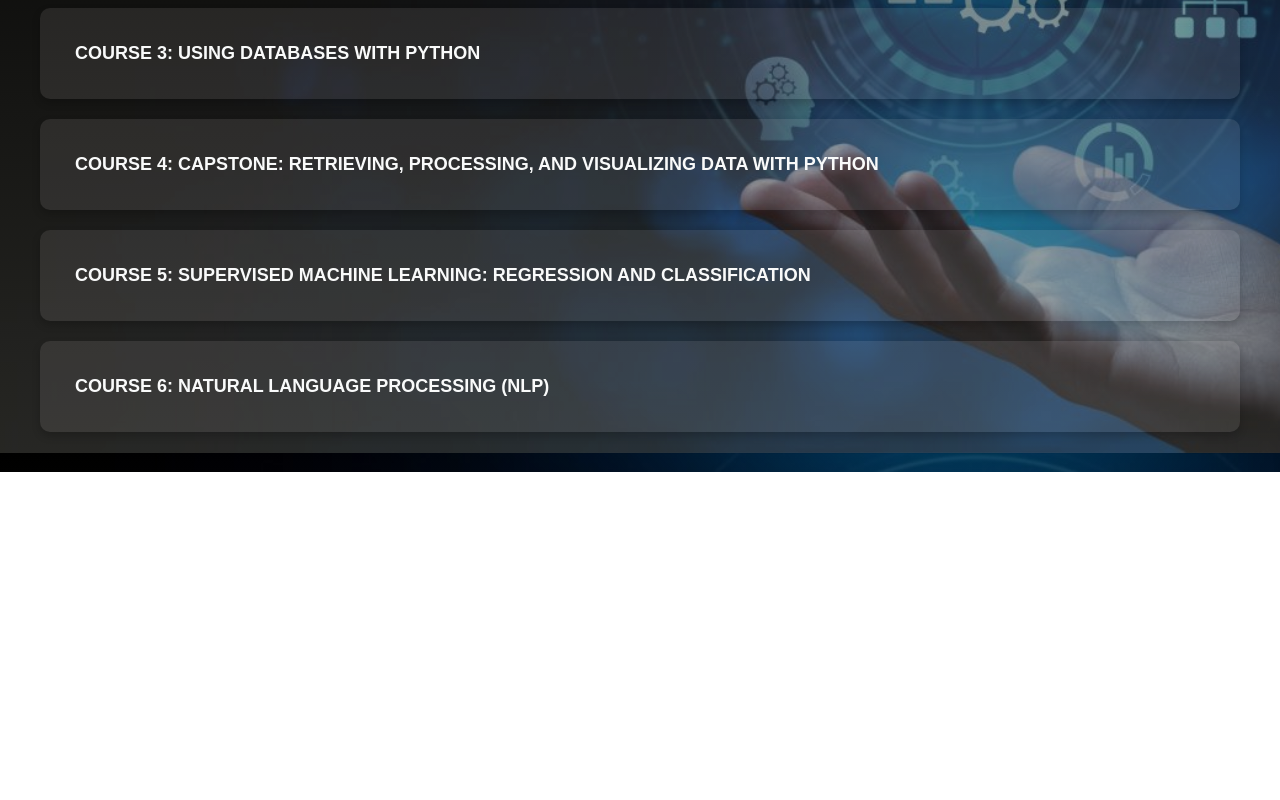
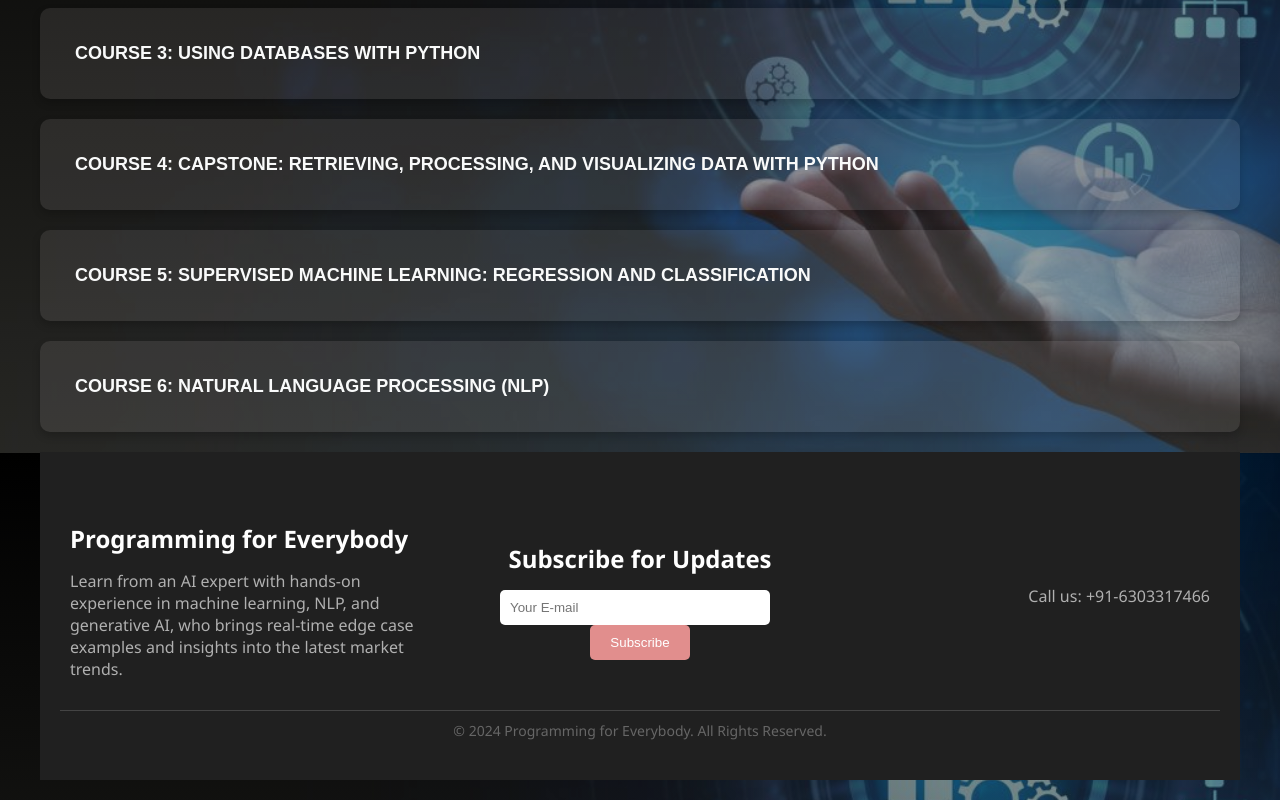
Before and after one commit to gouse95/course, a plain HTML site: page index.html in a window 1280 px wide. Shown: the part 347-1147 px from the top of the page. Before the commit the page ends 819 px from the top, so only its background shows below. Drawn offline with Linux system fonts and the light colour scheme.

Commit message:
Update index.html

```diff
--- a/index.html
+++ b/index.html
@@ -72,6 +72,90 @@
             font-weight: bold;
             color: #e7e7e8;
             margin-bottom: 40px;
+        }
+        .footer {
+            background-color: #202020;
+            padding: 40px 20px;
+            color: #ffffff;
+            display: flex;
+            justify-content: space-between;
+            align-items: center;
+            flex-wrap: wrap;
+        }
+        .footer-left, .footer-center, .footer-right {
+            flex: 1;
+            padding: 10px;
+        }
+        .footer-left {
+            text-align: left;
+        }
+        .footer-left h2 {
+            margin-bottom: 15px;
+            font-size: 24px;
+        }
+        .footer-left p {
+            margin: 0;
+            font-size: 16px;
+            color: #b0b0b0;
+        }
+        .footer-center {
+            text-align: center;
+        }
+        .footer-center h2 {
+            font-size: 24px;
+            margin-bottom: 15px;
+        }
+        .footer-center input[type="email"] {
+            padding: 10px;
+            border: none;
+            border-radius: 5px;
+            width: 250px;
+            margin-right: 10px;
+        }
+        .footer-center button {
+            padding: 10px 20px;
+            border: none;
+            border-radius: 5px;
+            background-color: #e18e8d;
+            color: #ffffff;
+            cursor: pointer;
+        }
+        .footer-right {
+            text-align: right;
+        }
+        .footer-right p {
+            margin: 0;
+            font-size: 16px;
+            color: #b0b0b0;
+        }
+        .footer-right .contact-info {
+            font-size: 16px;
+            color: #b0b0b0;
+            margin-top: 10px;
+        }
+        .footer-right .contact-info a {
+            color: #b0b0b0;
+            text-decoration: none;
+        }
+        .footer-right .contact-info a:hover {
+            color: #ffffff;
+        }
+        .footer .bottom-bar {
+            margin-top: 20px;
+            border-top: 1px solid #444444;
+            padding-top: 10px;
+            font-size: 14px;
+            color: #666666;
+            text-align: center;
+            width: 100%;
+        }
+        .footer .bottom-bar a {
+            color: #666666;
+            text-decoration: none;
+            margin: 0 15px;
+        }
+        .footer .bottom-bar a:hover {
+            color: #ffffff;
         }
     </style>
 </head>
@@ -229,6 +313,28 @@
             </div>
         </div>
 
+        <!-- Footer -->
+        <div class="footer">
+            <div class="footer-left">
+                <h2>Programming for Everybody</h2>
+                <p>Learn from an AI expert with hands-on experience in machine learning, NLP, and generative AI, who brings real-time edge case examples and insights into the latest market trends.</p>
+            </div>
+            <div class="footer-center">
+                <h2>Subscribe for Updates</h2>
+                <input type="email" placeholder="Your E-mail">
+                <button>Subscribe</button>
+            </div>
+            <div class="footer-right">
+                <div class="contact-info">
+                    <p>Call us: <a href="tel:0285419786">+91-6303317466</a></p>
+                </div>
+            </div>
+            <div class="bottom-bar">
+                &copy; 2024 Programming for Everybody. All Rights Reserved.
+                <!-- <a href="#">Privacy Policy</a>
+                <a href="#">Terms and Conditions</a> -->
+            </div>
+        </div>
     </div>
 
     <script>
```
